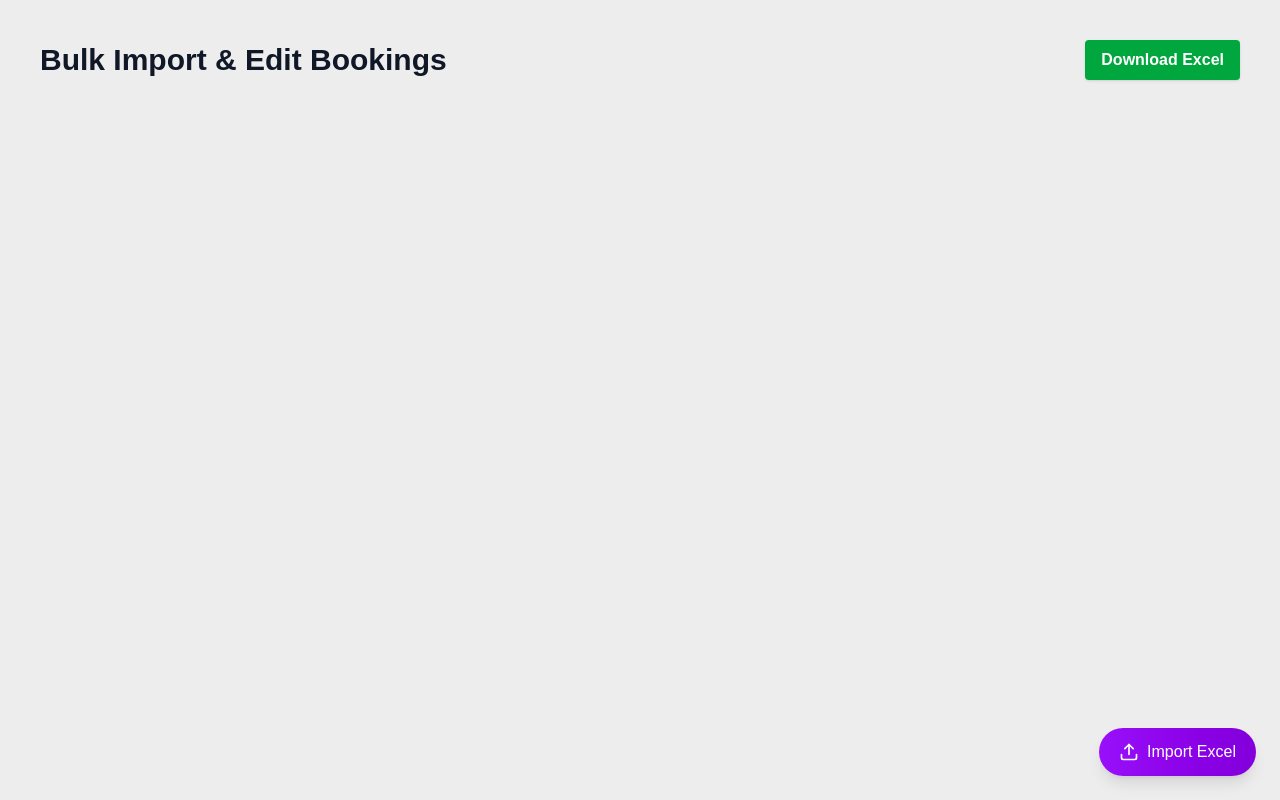
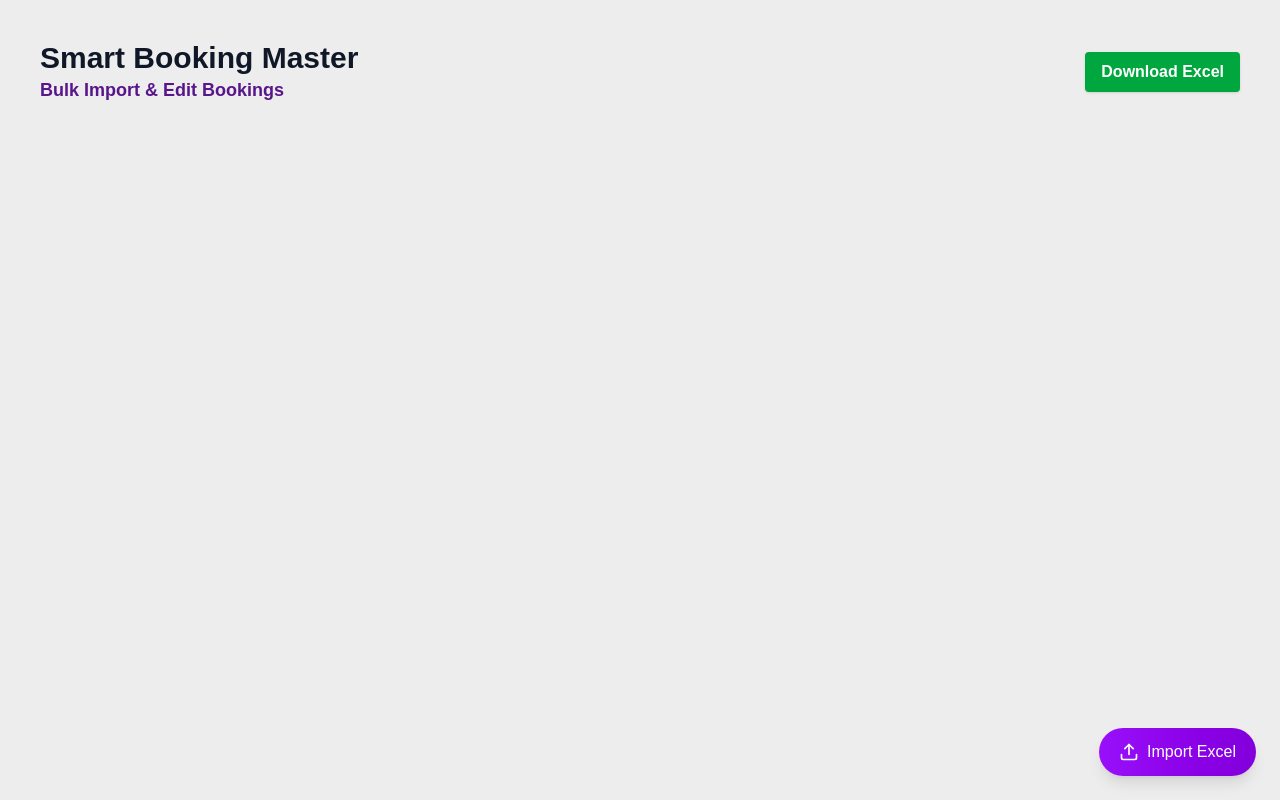
Before and after one commit to superAman07/courier-billing-app, a Next.js app: page /smart-booking-master in a window 1280 px wide. Built offline with nearby package versions, Linux system fonts and the light colour scheme.

Commit message:
added a heading and a p to top of the smart booking master

```diff
--- a/app/smart-booking-master/page.tsx
+++ b/app/smart-booking-master/page.tsx
@@ -193,7 +193,10 @@ export default function SmartBookingMasterPage() {
     return (
         <div className="max-w-7xl mx-auto p-8 md:p-10">
             <div className="flex items-center justify-between mb-6">
-                <h1 className="text-3xl font-bold text-gray-900">Bulk Import & Edit Bookings</h1>
+                <div>
+                    <h1 className="text-3xl font-bold text-gray-900">Smart Booking Master</h1>
+                    <p className="text-lg font-semibold text-purple-900">Bulk Import & Edit Bookings</p>
+                </div>
                 <button
                     onClick={handleDownload}
                     className="flex cursor-pointer items-center gap-2 px-4 py-2 bg-green-600 hover:bg-green-700 text-white rounded shadow font-semibold transition"
```
